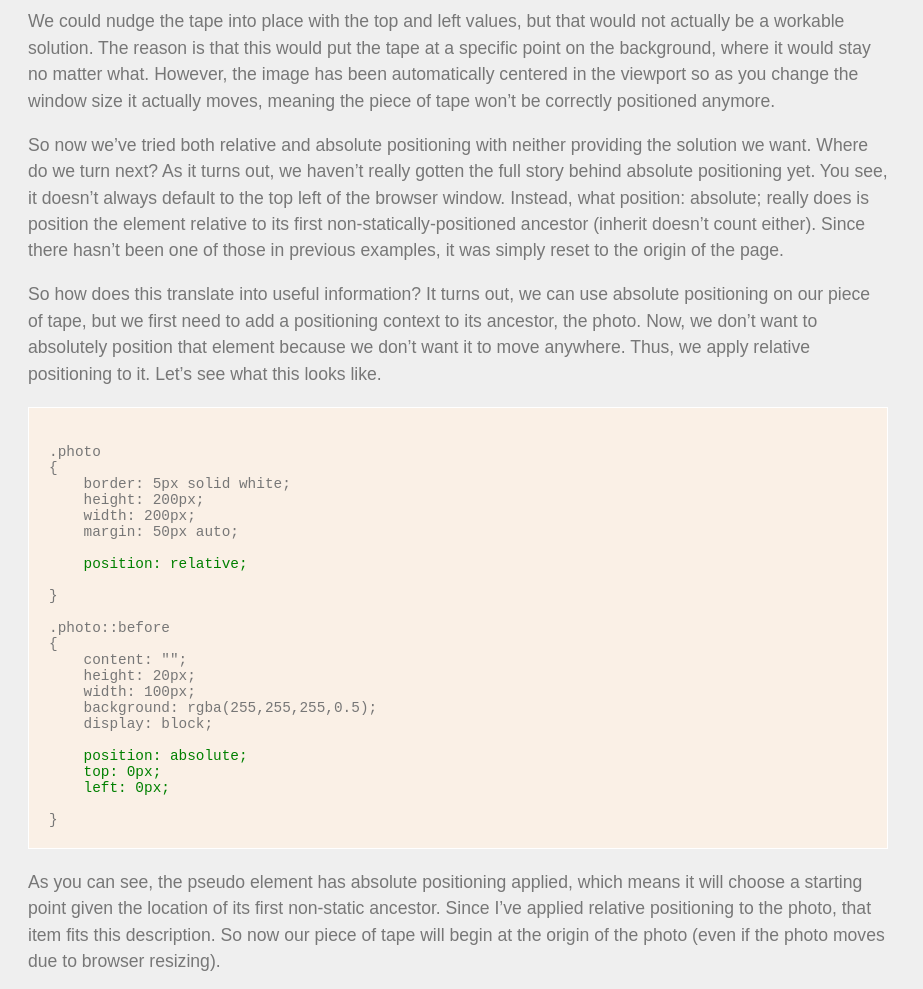
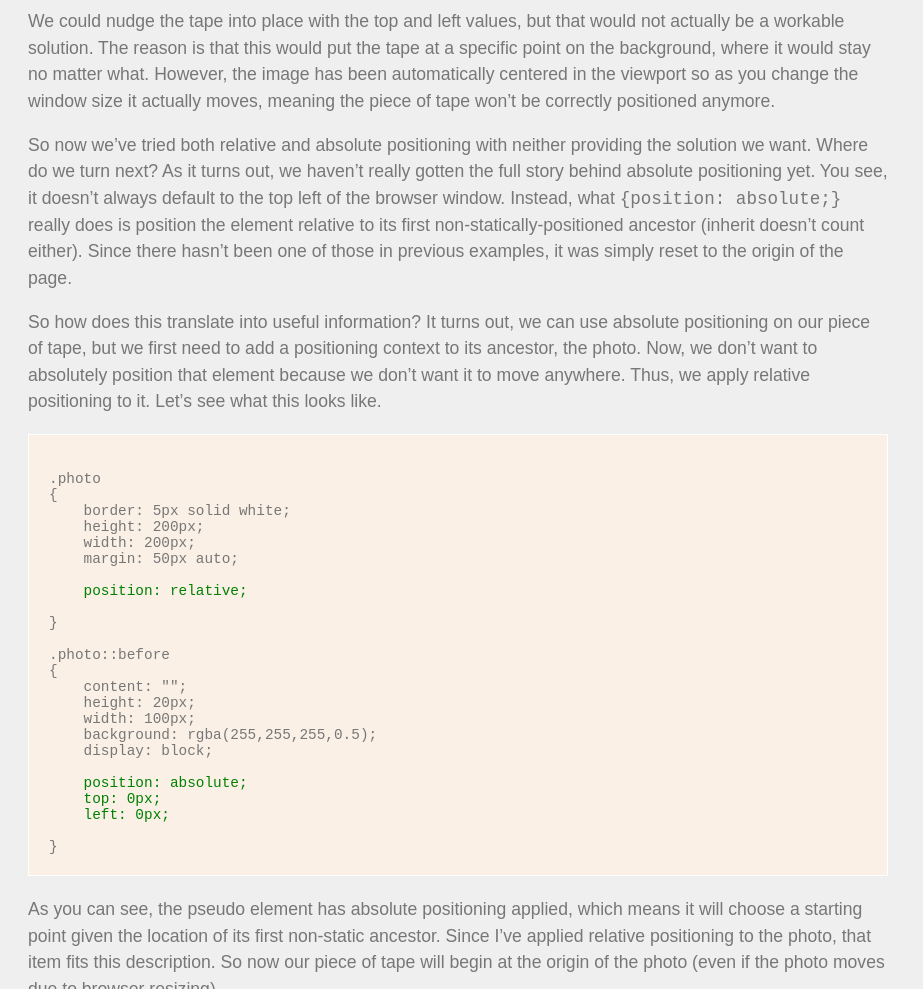
Before and after one commit to betsystevens/betsyBin, a plain HTML site: page photoPositionDemo.html in a window 1280 px wide. Shown: the part 3660-4649 px from the top of the page, without its empty margins (0-923 px from the left). Drawn offline with Linux system fonts and the light colour scheme.

```diff
--- a/photoPositionDemo.html
+++ b/photoPositionDemo.html
@@ -232,7 +232,7 @@ body
 	We could nudge the tape into place with the top and left values, but that would not actually be a workable solution. The reason is that this would put the tape at a specific point on the background, where it would stay no matter what. However, the image has been automatically centered in the viewport so as you change the window size it actually moves, meaning the piece of tape won’t be correctly positioned anymore.
 </p>
 <p>
-	So now we’ve tried both relative and absolute positioning with neither providing the solution we want. Where do we turn next? As it turns out, we haven’t really gotten the full story behind absolute positioning yet. You see, it doesn’t always default to the top left of the browser window. Instead, what position: absolute; really does is position the element relative to its first non-statically-positioned ancestor (inherit doesn’t count either). Since there hasn’t been one of those in previous examples, it was simply reset to the origin of the page.
+	So now we’ve tried both relative and absolute positioning with neither providing the solution we want. Where do we turn next? As it turns out, we haven’t really gotten the full story behind absolute positioning yet. You see, it doesn’t always default to the top left of the browser window. Instead, what <code>{position: absolute;} </code>really does is position the element relative to its first non-statically-positioned ancestor (inherit doesn’t count either). Since there hasn’t been one of those in previous examples, it was simply reset to the origin of the page.
 </p>
 <p>
 	So how does this translate into useful information? It turns out, we can use absolute positioning on our piece of tape, but we first need to add a positioning context to its ancestor, the photo. Now, we don’t want to absolutely position that element because we don’t want it to move anywhere. Thus, we apply relative positioning to it. Let’s see what this looks like.
```
Also changed, not shown: gallery/galleryIndex.html (+1 -1 lines), index.html (+1 -1 lines).
